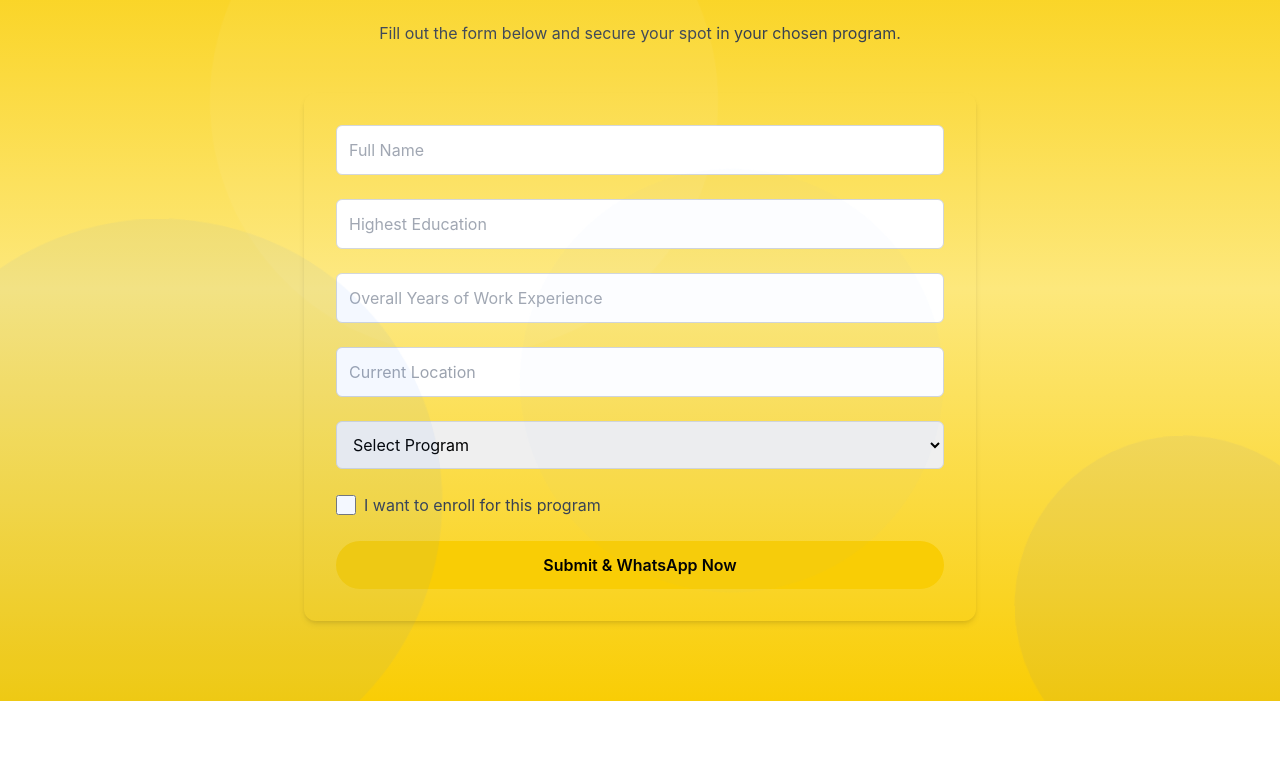
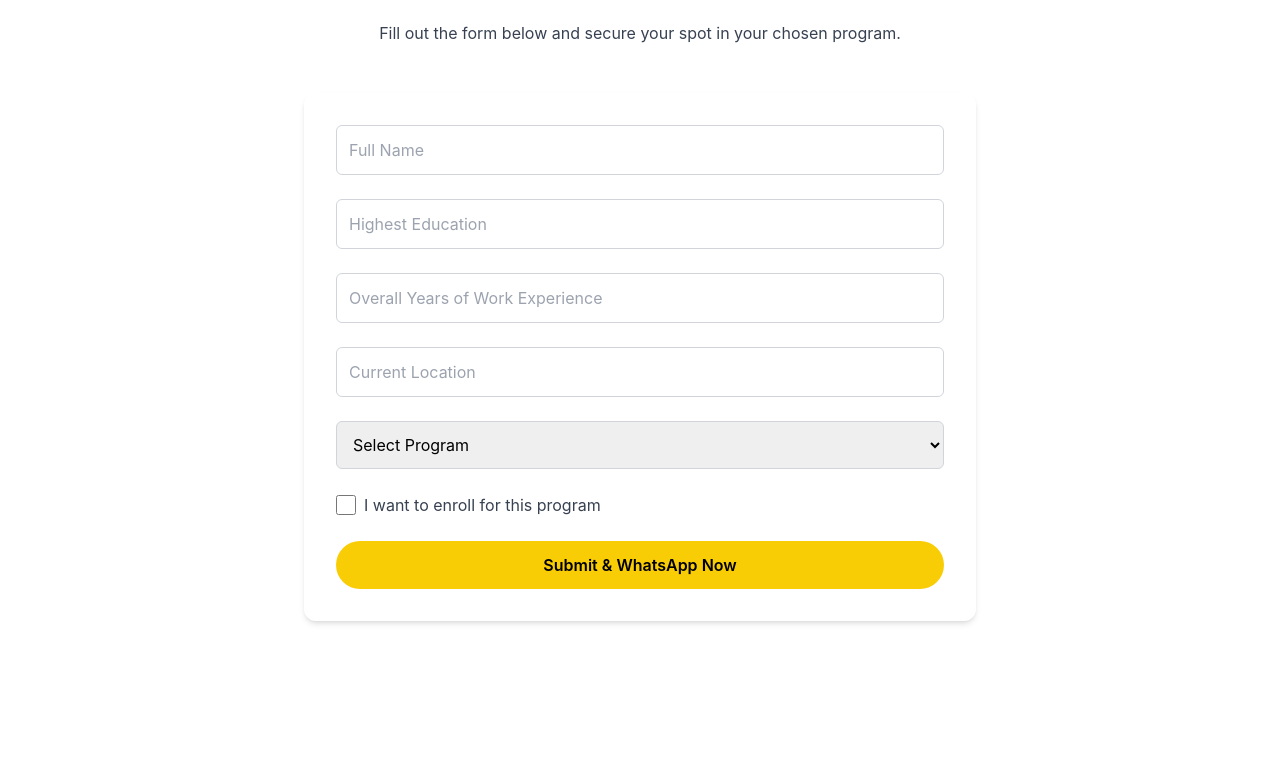
Before and after one commit to sanjeev699/certifa_rebel, a React (Create React App) app: page / in a window 1280 px wide. Shown: the part 7100-7884 px from the top of the page. Built offline with nearby package versions, Linux system fonts and the light colour scheme.

Commit message:
Update EnrollForm.jsx

```diff
--- a/src/components/EnrollForm.jsx
+++ b/src/components/EnrollForm.jsx
@@ -57,19 +57,8 @@ Location: ${formData.location}`;
 
   return (
     <section id="enroll"
-      className="relative py-20 overflow-hidden"
-  style={{
-    background: "linear-gradient(0deg, #f9cd05 0%, #fde87c 50%, #f9cd05 100%)",
-  }}
->
-       {/* Floating/Abstract Shapes */}
-     {/* Animated Background Blobs */}
-{/* Diagonal Floating Animated Blobs */}
-<div className="absolute top-15 left-1/4 w-48 h-48 md:w-72 md:h-72 bg-white opacity-20 rounded-full rotate-12 animate-ping-slow"></div>
-<div className="absolute bottom-10 right-3/4 w-56 h-56 md:w-80 md:h-80 bg-blue-500 opacity-25 rounded-full -rotate-6 animate-ping-slow"></div>
-<div className="absolute top-1/2 left-1/2 transform -translate-x-1/2 -translate-y-1/2 w-40 h-40 md:w-60 md:h-60 bg-blue-400 opacity-10 rounded-full rotate-45 animate-ping-slow"></div>
-<div className="absolute bottom-0 right-0 w-32 h-32 md:w-48 md:h-48 bg-brandBlue opacity-20 rounded-full -rotate-12 animate-ping-slow"></div>
-
+     className="py-20 bg-white relative z-10"
+      >
 
       <div className="max-w-3xl mx-auto px-6 md:px-12">
         <h2 className="text-3xl md:text-4xl font-bold text-brandBlue text-center mb-6">
```
